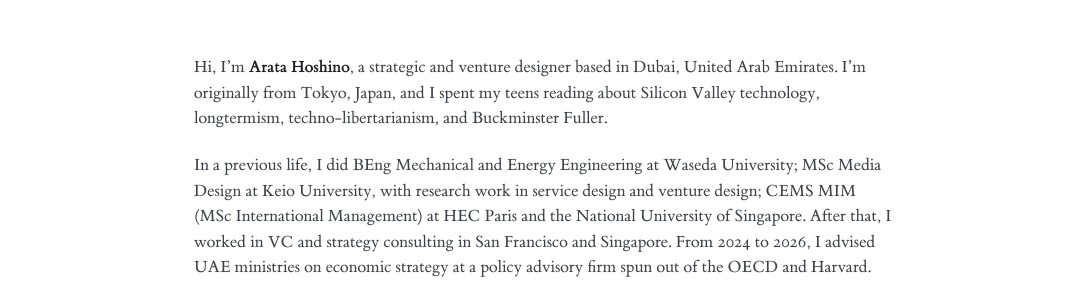
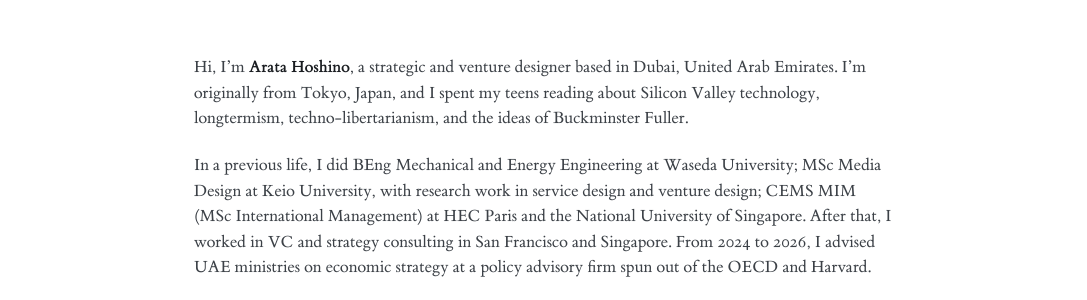
Before and after one commit to arata-hoshino/arata-hoshino.github.io, a Jekyll site: the page built from about.md, in a window 1280 px wide. Shown: the part 367-667 px from the top of the page, without its empty margins (96-1183 px from the left). Built offline with Jekyll 4.4.1, drawn with Linux system fonts in a browser that asks for light colours.

Commit message:
"the ideas of Buckminster Fuller"
Co-Authored-By: Claude Opus 5 (1M context) <noreply@anthropic.com>

```diff
--- a/about.md
+++ b/about.md
@@ -7,7 +7,7 @@ description: "Arata Hoshino — from Tokyo, based in Dubai. Energy, physical aut
 
 Hi, I'm **Arata Hoshino**, a strategic and venture designer based in Dubai, United Arab
 Emirates. I'm originally from Tokyo, Japan, and I spent my teens reading about Silicon Valley
-technology, longtermism, techno-libertarianism, and Buckminster Fuller.
+technology, longtermism, techno-libertarianism, and the ideas of Buckminster Fuller.
 
 In a previous life, I did BEng Mechanical and Energy Engineering at Waseda University; MSc Media
 Design at Keio University, with research work in service design and venture design; CEMS MIM
```
